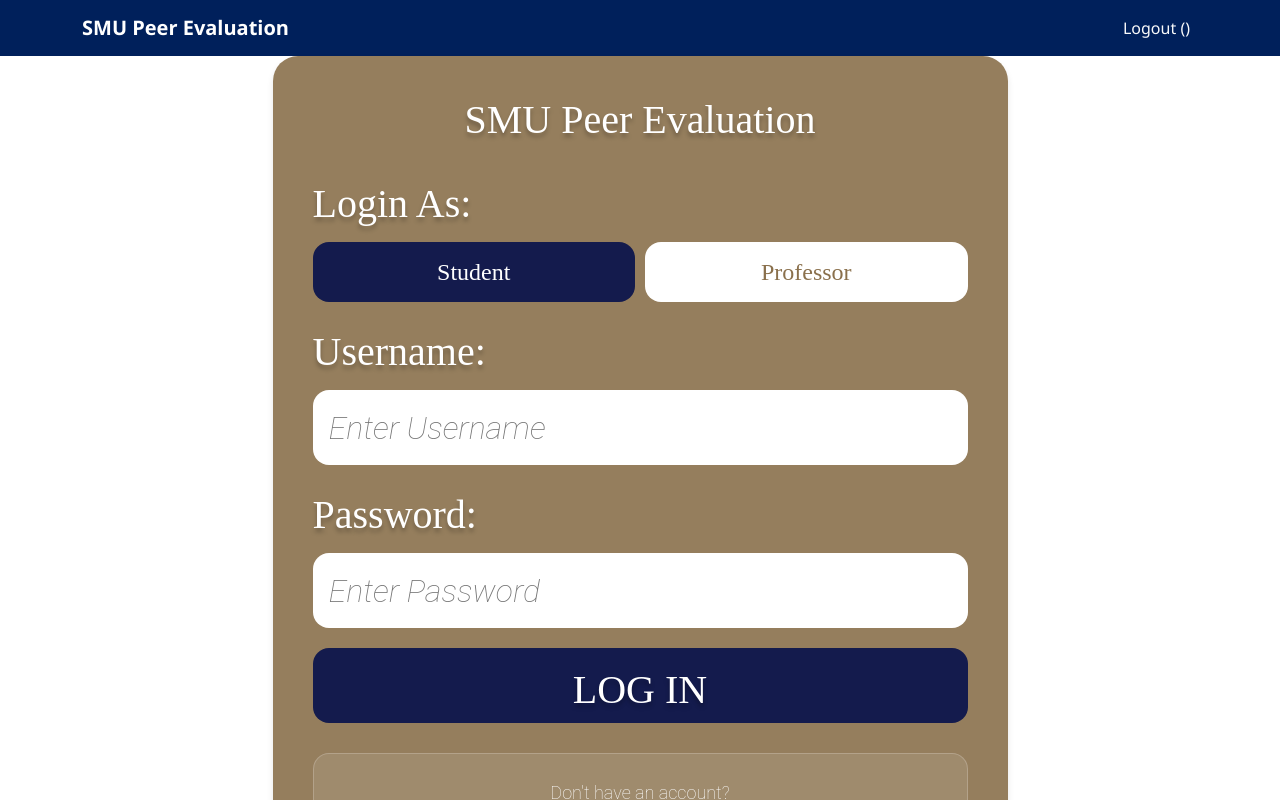
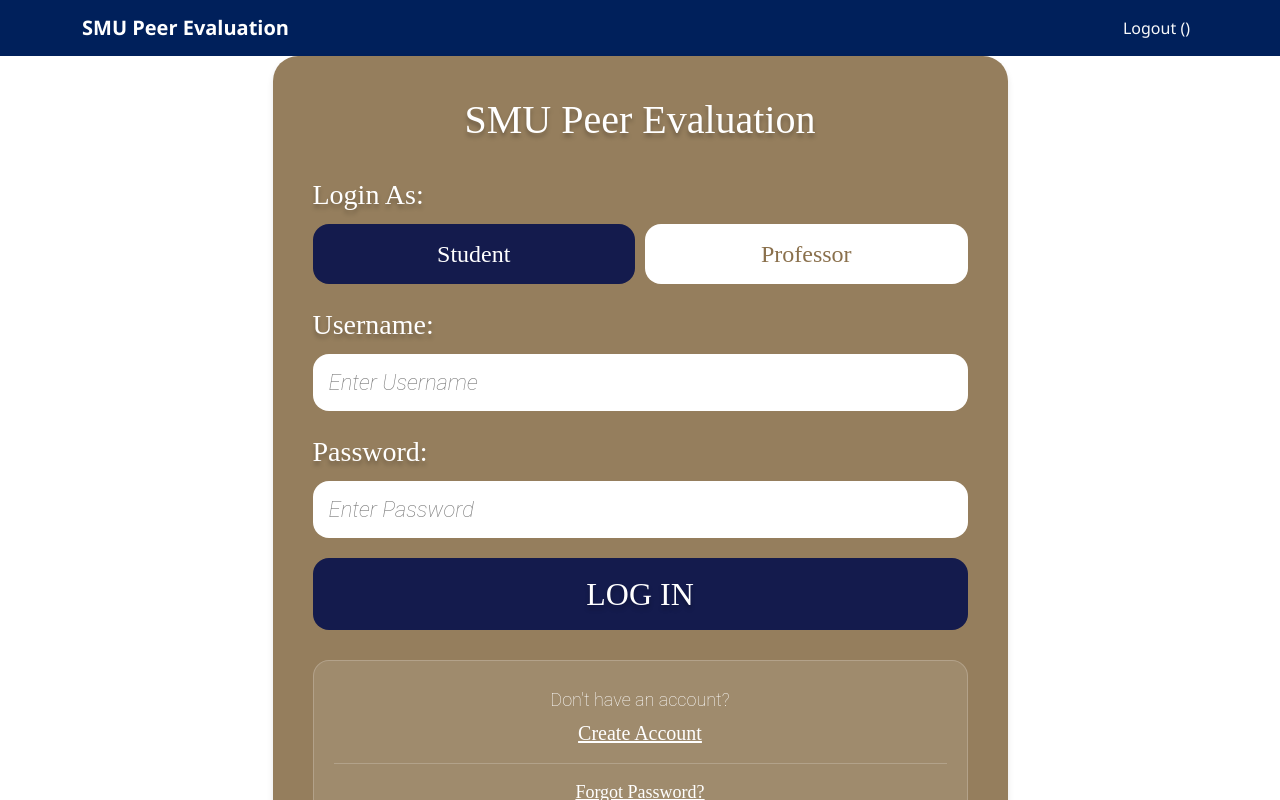
Before and after one commit to ryandanziger/smu-web-application, a React (Create React App) app in the folder peer-eval-system/frontend-clean/: page /login in a window 1280 px wide. Shown: the top 800 px of the page. Built offline with nearby package versions, Linux system fonts and the light colour scheme.

Commit message:
tech tut revisions
revisions

```diff
--- a/peer-eval-system/frontend-clean/src/components/ForgotPassword.js
+++ b/peer-eval-system/frontend-clean/src/components/ForgotPassword.js
@@ -90,7 +90,7 @@
   };
 
   const titleStyle = {
-    fontSize: '40px',
+    fontSize: 'clamp(28px, 6vw, 40px)',
     fontWeight: 'normal',
     color: COLORS.WHITE,
     textAlign: 'center',
@@ -105,7 +105,7 @@
 
   const labelStyle = {
     display: 'block',
-    fontSize: '24px',
+    fontSize: 'clamp(16px, 4.5vw, 22px)',
     fontWeight: 'normal',
     color: COLORS.WHITE,
     marginBottom: '8px',
@@ -118,14 +118,14 @@
     padding: '12px 16px',
     border: 'none',
     borderRadius: '16px',
-    fontSize: '18px',
+    fontSize: 'clamp(15px, 4vw, 18px)',
     fontFamily: 'Roboto, sans-serif',
     fontWeight: '200',
     fontStyle: 'italic',
     color: COLORS.PLACEHOLDER_TEXT,
     backgroundColor: COLORS.WHITE,
     boxSizing: 'border-box',
-    height: '50px',
+    minHeight: '48px',
   };
 
   const buttonStyle = {
@@ -137,10 +137,10 @@
     fontWeight: 'normal',
     border: 'none',
     cursor: 'pointer',
-    fontSize: '24px',
+    fontSize: 'clamp(18px, 5vw, 24px)',
     fontFamily: 'Joan, serif',
     transition: 'background-color 0.2s',
-    height: '60px',
+    minHeight: '52px',
     textShadow: '0px 4px 4px rgba(0,0,0,0.25)',
   };
 
--- a/peer-eval-system/frontend-clean/src/components/Login.js
+++ b/peer-eval-system/frontend-clean/src/components/Login.js
@@ -92,7 +92,7 @@
   };
 
   const titleStyle = {
-    fontSize: '40px',
+    fontSize: 'clamp(28px, 6vw, 40px)',
     fontWeight: 'normal',
     color: COLORS.WHITE,
     textAlign: 'center',
@@ -107,7 +107,7 @@
 
   const labelStyle = {
     display: 'block',
-    fontSize: '40px',
+    fontSize: 'clamp(18px, 5vw, 28px)',
     fontWeight: 'normal',
     color: COLORS.WHITE,
     marginBottom: '8px',
@@ -120,14 +120,14 @@
     padding: '12px 16px',
     border: 'none',
     borderRadius: '16px',
-    fontSize: '32px',
+    fontSize: 'clamp(16px, 4.5vw, 22px)',
     fontFamily: 'Roboto, sans-serif',
     fontWeight: '200',
     fontStyle: 'italic',
     color: COLORS.PLACEHOLDER_TEXT,
     backgroundColor: COLORS.WHITE,
     boxSizing: 'border-box',
-    height: '75px',
+    minHeight: '52px',
   };
 
   const selectStyle = {
@@ -144,10 +144,10 @@
     fontWeight: 'normal',
     border: 'none',
     cursor: 'pointer',
-    fontSize: '40px',
+    fontSize: 'clamp(18px, 5.5vw, 32px)',
     fontFamily: 'Joan, serif',
     transition: 'background-color 0.2s',
-    height: '75px',
+    minHeight: '56px',
     textShadow: '0px 4px 4px rgba(0,0,0,0.25)',
   };
 
--- a/peer-eval-system/frontend-clean/src/components/ResetPassword.js
+++ b/peer-eval-system/frontend-clean/src/components/ResetPassword.js
@@ -136,7 +136,7 @@
   };
 
   const titleStyle = {
-    fontSize: '40px',
+    fontSize: 'clamp(28px, 6vw, 40px)',
     fontWeight: 'normal',
     color: COLORS.WHITE,
     textAlign: 'center',
@@ -151,7 +151,7 @@
 
   const labelStyle = {
     display: 'block',
-    fontSize: '24px',
+    fontSize: 'clamp(16px, 4.5vw, 22px)',
     fontWeight: 'normal',
     color: COLORS.WHITE,
     marginBottom: '8px',
@@ -164,14 +164,14 @@
     padding: '12px 16px',
     border: 'none',
     borderRadius: '16px',
-    fontSize: '18px',
+    fontSize: 'clamp(15px, 4vw, 18px)',
     fontFamily: 'Roboto, sans-serif',
     fontWeight: '200',
     fontStyle: 'italic',
     color: COLORS.PLACEHOLDER_TEXT,
     backgroundColor: COLORS.WHITE,
     boxSizing: 'border-box',
-    height: '50px',
+    minHeight: '48px',
   };
 
   const buttonStyle = {
@@ -183,10 +183,10 @@
     fontWeight: 'normal',
     border: 'none',
     cursor: 'pointer',
-    fontSize: '24px',
+    fontSize: 'clamp(18px, 5vw, 24px)',
     fontFamily: 'Joan, serif',
     transition: 'background-color 0.2s',
-    height: '60px',
+    minHeight: '52px',
     textShadow: '0px 4px 4px rgba(0,0,0,0.25)',
   };
 
--- a/peer-eval-system/frontend-clean/src/components/Signup.js
+++ b/peer-eval-system/frontend-clean/src/components/Signup.js
@@ -144,7 +144,7 @@
   };
 
   const titleStyle = {
-    fontSize: '40px',
+    fontSize: 'clamp(28px, 6vw, 40px)',
     fontWeight: 'normal',
     color: COLORS.WHITE,
     textAlign: 'center',
@@ -159,7 +159,7 @@
 
   const labelStyle = {
     display: 'block',
-    fontSize: '24px',
+    fontSize: 'clamp(16px, 4.5vw, 22px)',
     fontWeight: 'normal',
     color: COLORS.WHITE,
     marginBottom: '8px',
@@ -172,14 +172,14 @@
     padding: '12px 16px',
     border: 'none',
     borderRadius: '16px',
-    fontSize: '18px',
+    fontSize: 'clamp(15px, 4vw, 18px)',
     fontFamily: 'Roboto, sans-serif',
     fontWeight: '200',
     fontStyle: 'italic',
     color: COLORS.PLACEHOLDER_TEXT,
     backgroundColor: COLORS.WHITE,
     boxSizing: 'border-box',
-    height: '50px',
+    minHeight: '48px',
   };
 
   const selectStyle = {
@@ -196,10 +196,10 @@
     fontWeight: 'normal',
     border: 'none',
     cursor: 'pointer',
-    fontSize: '24px',
+    fontSize: 'clamp(18px, 5vw, 24px)',
     fontFamily: 'Joan, serif',
     transition: 'background-color 0.2s',
-    height: '60px',
+    minHeight: '52px',
     textShadow: '0px 4px 4px rgba(0,0,0,0.25)',
   };
 
```
